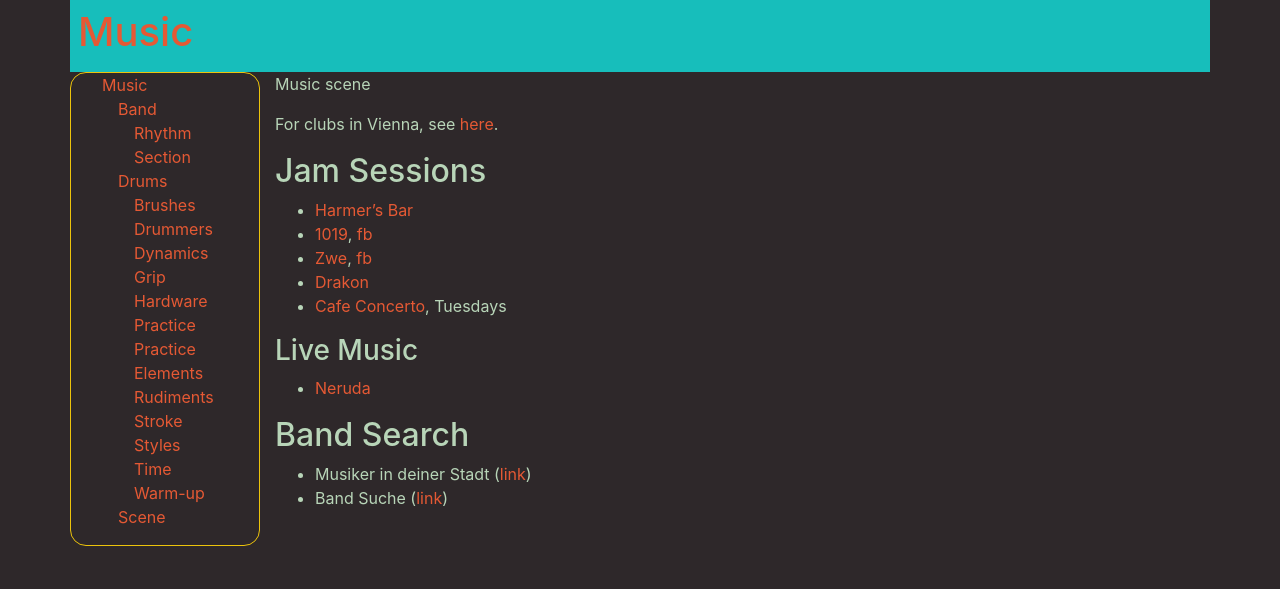
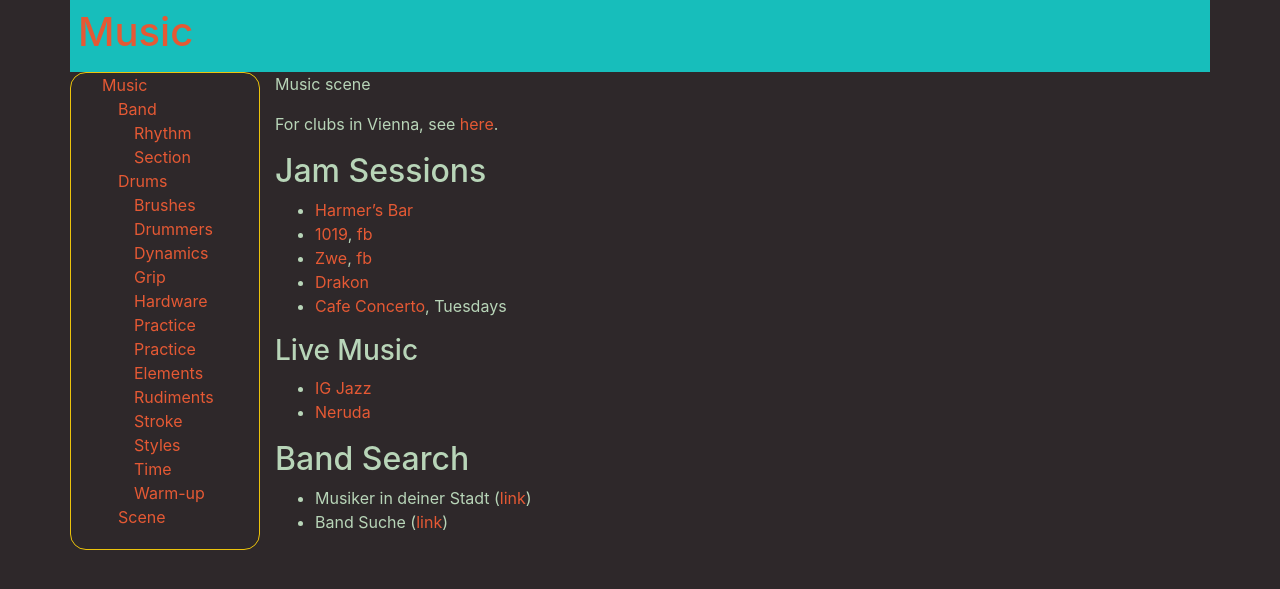
Before and after one commit to MisterY/music-site, a Jekyll site: the page built from scene.md, in a window 1280 px wide. Shown: the top 589 px of the page. Built offline with Jekyll 4.4.1, drawn with Linux system fonts in a browser that asks for light colours; nearby versions of some CDN libraries; our own code applies the rules of GitHub Pages for plain Markdown files.

Commit message:
ig jazz programs

```diff
--- a/scene.md
+++ b/scene.md
@@ -15,6 +15,7 @@ For clubs in Vienna, see [here](http://austria.alensiljak.tk/entertainment/music
 
 ### Live Music
 
+- [IG Jazz](http://www.ig-jazz.at/)
 - [Neruda](https://www.neruda.at/)
 
 ## Band Search
```
